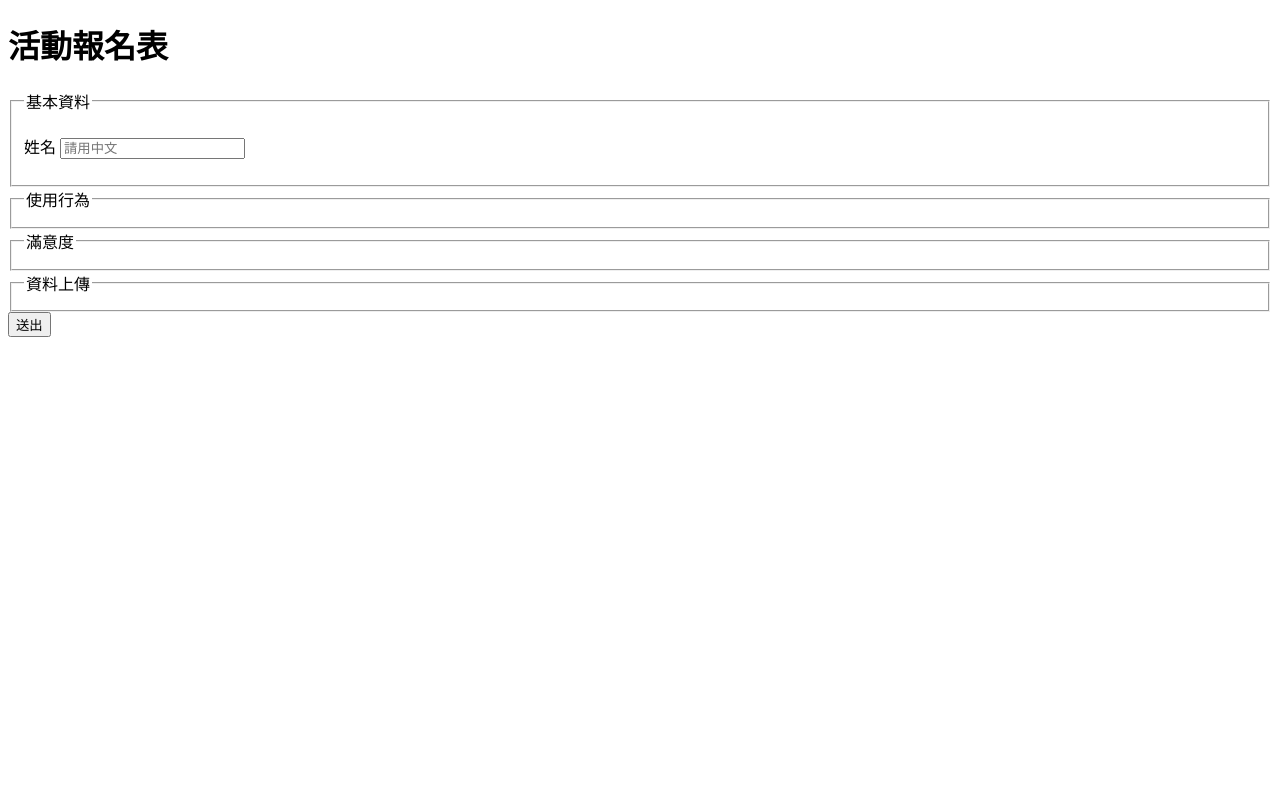
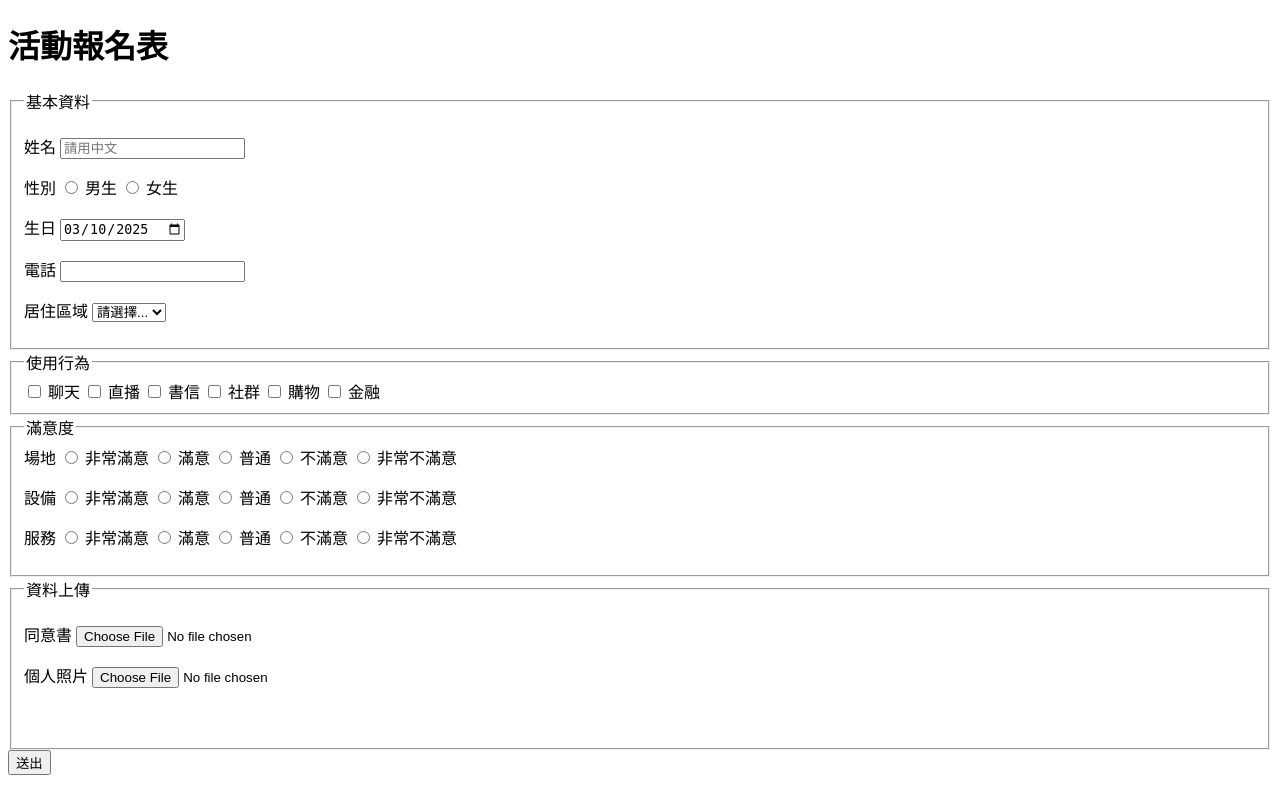
Before and after one commit to Dhdjfhfjf/phpmysql, a PHP site: page / in a window 1280 px wide. Run offline with PHP 8.4, Linux system fonts and the light colour scheme.

Commit message:
Update index.php

```diff
--- a/index.php
+++ b/index.php
@@ -15,21 +15,125 @@
         <label for="name">姓名</label>
         <input type="text" name="name" id="name" value="" placeholder="請用中文" required>
     </p>
+    <p>
+        <label for="">性別</label>
+        <input type="radio" name="gender" id="gender1" value="1">
+        <label for="gender1">男生</label>
+        <input type="radio" name="gender" id="gender2" value="2">
+        <label for="gender2">女生</label>
+    </p>
+
+    <p>
+        <label for="bday">生日</label>
+        <input type="date" name="bday" id="bday" value="<?= date("Y-m-d") ?>">
+    </p>
+
+     <p>
+        <label for="phone">電話</label>
+        <input type="text" name="phone" id="phone">
+     </p>
+
+     <p>
+        <label for="place">居住區域</label>
+        <select name="area" id="area">
+            <option value="0">請選擇...</option>
+            <option value="1">北部</option>
+            <option value="2">中部</option>
+            <option value="3">南部</option>
+            <option value="4">東部</option>
+            <option value="5">外島</option>
+        </select>
+     </p>
    </fieldset>
 
    <fieldset>
     <legend>使用行為</legend>
+    <input type="checkbox" name="behavion[]" id="behavion1">
+    <label for="behavion1">聊天</label>
+    <input type="checkbox" name="behavion[]" id="behavion2">
+    <label for="behavion2">直播</label>
+    <input type="checkbox" name="behavion[]" id="behavion3">
+    <label for="behavion3">書信</label>
+    <input type="checkbox" name="behavion[]" id="behavion4">
+    <label for="behavion4">社群</label>
+    <input type="checkbox" name="behavion[]" id="behavion5">
+    <label for="behavion5">購物</label>
+    <input type="checkbox" name="behavion[]" id="behavion6">
+    <label for="behavion6">金融</label>
    </fieldset>
 
    <fieldset>
-    <legend>滿意度</legend>
+      <legend>滿意度</legend>
+      <label for="">場地</label>
+      <input type="radio" name="place" id="place5" value="5">
+      <label for="plase5">非常滿意</label>
+      <input type="radio" name="place" id="place4" value="4">
+      <label for="plase4">滿意</label>
+      <input type="radio" name="place" id="place3" value="3">
+      <label for="plase3">普通</label>
+      <input type="radio" name="place" id="place2" value="2">
+      <label for="plase2">不滿意</label>
+      <input type="radio" name="place" id="place1" value="1">
+      <label for="plase1">非常不滿意</label>
+
+      <p>
+      <label for="">設備</label>
+      <input type="radio" name="place" id="facility5" value="5">
+      <label for="facility5">非常滿意</label>
+      <input type="radio" name="place" id="facility4" value="4">
+      <label for="facility4">滿意</label>
+      <input type="radio" name="place" id="facility3" value="3">
+      <label for="facility3">普通</label>
+      <input type="radio" name="place" id="facility2" value="2">
+      <label for="facility2">不滿意</label>
+      <input type="radio" name="place" id="facility1" value="1">
+      <label for="facility1">非常不滿意</label>
+      </p>
+
+    <p>
+    <label for="">服務</label>
+      <input type="radio" name="place" id="service5" value="5">
+      <label for="service5">非常滿意</label>
+      <input type="radio" name="place" id="service4" value="4">
+      <label for="service4">滿意</label>
+      <input type="radio" name="place" id="service3" value="3">
+      <label for="service3">普通</label>
+      <input type="radio" name="place" id="service2" value="2">
+      <label for="service2">不滿意</label>
+      <input type="radio" name="place" id="service1" value="1">
+      <label for="service1">非常不滿意</label>
+    </p>
+
    </fieldset>
 
    <fieldset>
     <legend>資料上傳</legend>
+
+    <p>
+        <label for="">同意書</label>
+        <input type="file" name="agreement" accept=".pdf,.dox,.docx">
+    </p>
+
+    <p>
+        <label for="image">個人照片</label>
+        <input type="file" name="image" accept="image/*" onchange="preview_image(event)">
+        <div><img id="output_image" width="300"></div>
+    </p>
+
    </fieldset>
 
     <input type="submit" value="送出">
    </form>
+
+   <script type='text/javascript'>
+function preview_image(event) {
+    var reader = new FileReader();
+    reader.onload = function () {
+        var output = document.getElementById('output_image');
+        output.src = reader.result;
+    }
+    reader.readAsDataURL(event.target.files[0]);
+}
+</script>
 </body>
 </html>
```
